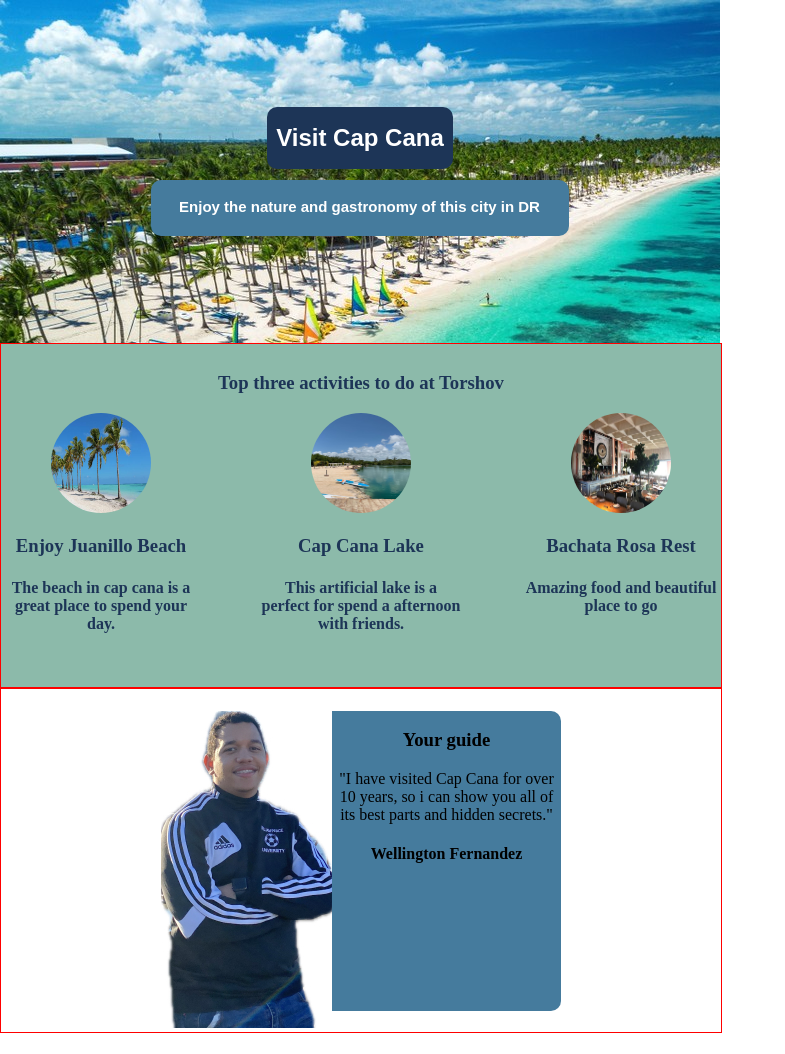
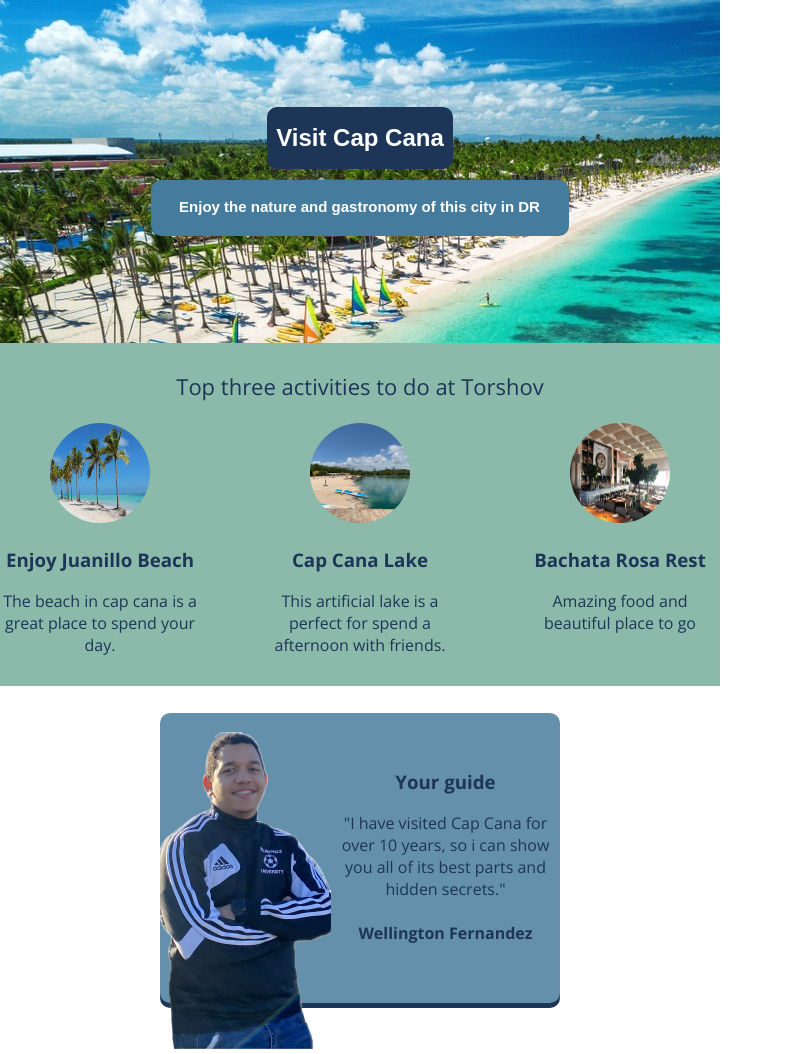
Before and after one commit to wfernandezfurcal/PuntaCana_WBlog, a plain HTML site: page index.html in a window 1280 px wide. Shown: the whole page, without its empty margins (0-785 px from the left). Before the commit the page ends 1033 px from the top, so only its background shows below. Drawn offline with nearby package versions, Linux system fonts and the light colour scheme; a web font is replaced by a local one.

Commit message:
V1.0.3
Complete 3 sections

```diff
--- a/index.html
+++ b/index.html
@@ -12,7 +12,7 @@
     <body>
 
         <!-- HERO SECTION -->
-        <div id="heroSection">
+        <div id="heroSection" class="sectionSize flexDisplay">
             <div id="title">
                 <h1>Visit Cap Cana</h1>
             </div>
@@ -22,35 +22,35 @@
         </div>
 
         <!-- ACTIVITIES SECTION -->
-        <div id="activitiesSection">
+        <div id="activitiesSection" class="sectionSize">
             <h3 id="activitiesTitle">Top three activities to do at Torshov</h3>
             <div id="activities">
 
-                <div id="activitie_1">
+                <div id="activitie_1" class="activitieSize">
                     <img src="images/Juanillo.jpeg" class="img">
                     <h3><strong>Enjoy Juanillo Beach</strong></h3>
-                    <h4>The beach in cap cana is a great place to spend your day.</h4>
+                    <p>The beach in cap cana is a great place to spend your day.</p>
                 </div>
 
-                <div id="activitie_2">
+                <div id="activitie_2" class="activitieSize">
                     <img src="images/Lake.jpeg" class="img">
                     <h3>Cap Cana Lake</h3>
-                    <h4>This artificial lake is a perfect for spend a afternoon with friends.</h4>
+                    <p>This artificial lake is a perfect for spend a afternoon with friends.</p>
                 </div>
 
-                <div id="activitie_3">
+                <div id="activitie_3" class="activitieSize">
                     <img src="images/Restaurant.jpeg" class="img">
                     <h3>Bachata Rosa Rest</h3>
-                    <h4>Amazing food and beautiful place to go</h4>
+                    <p>Amazing food and beautiful place to go</p>
                 </div>
             </div>
         </div>
 
         <!-- GUIDE SECTION -->
-        <div id="guideSection">
+        <div id="guideSection" class="sectionSize flexDisplay">
             <div id="myGuide">
                 <div id="myGuideImg">
-                    <img src="images/Me.jpeg">
+                    <img src="images/Me.png">
                 </div>
                 <div id="myGuideContent">
                     <h3>Your guide</h3>
--- a/styles.css
+++ b/styles.css
@@ -14,27 +14,13 @@ body {
     flex-direction: column;
 }
 
-.img {
-    width: 100px;
-    border-radius: 50%;
-    height: 100px;
-}
-
 #heroSection {
     background-image: url(images/beach.jpeg);
-    width: 720px;
-    height: 343px;
     font-family: "Akshar", sans-serif;
-    display: flex;
     flex-direction: column;
-    align-items: center;
-    justify-content: center;
-    /* border: 1px solid red; */
-
 }
 
 #title {
-    /* border: 1px solid red; */
     padding: 1px 9px 1px 9px;
     border-radius: 10px;
     font-size: 12px;
@@ -53,57 +39,62 @@ body {
 
 #activitiesSection {
     background-color: #8CBAAA;
-    width: 720px;
-    height: 343px;
-    border: 1px solid red;
-    /* margin-top: -19px; */
+    font-family: "Open Sans", sans-serif;
+    color: #1D3557;
 }
 
 #activitiesTitle {
     margin-top: 28px;
-    color: #1D3557;
+    font-size: 22px;
+    font-weight: 400;
+
 }
 
 #activities {
     display: flex;
     justify-content: space-between;
+}
+
+#guideSection {
+    font-family: "Open Sans", sans-serif;
     color: #1D3557;
 }
 
-#activitie_1 {
+#myGuide {
+    width: 400px;
+    height: 290px;
+    display: flex;
+    align-items: center;
+    justify-content: center;
+    background-color: #6490AB;
+    border-radius: 10px;
+    box-shadow: 0 5px 0 #1D3557;
+}
+
+#myGuideImg {
+    margin-top: 70px;
+}
+
+/* Class */
+
+.sectionSize {
+    width: 720px;
+    height: 343px;
+}
+
+.activitieSize {
     width: 200px;
     height: 230px;
 }
 
-#activitie_2 {
-
-    width: 200px;
-    height: 230px;
-}
-#activitie_3 {
-
-    width: 200px;
-    height: 230px;
-
+.img {
+    width: 100px;
+    border-radius: 50%;
+    height: 100px;
 }
 
-#guideSection {
-    width: 720px;
-    height: 343px;
-
+.flexDisplay {
     display: flex;
     align-items: center;
     justify-content: center;
-    border: 1px solid red;
-
 }
-
-#myGuide {
-    width: 400px;
-    height: 300px;
-    /* border: 1px solid blue; */
-    display: flex;
-    background-color: #457B9D;
-    border-radius: 10px;
-
-}
```
Also changed, not shown: images/Me.jpeg (deleted), images/Me.png (added), 2 other files.
